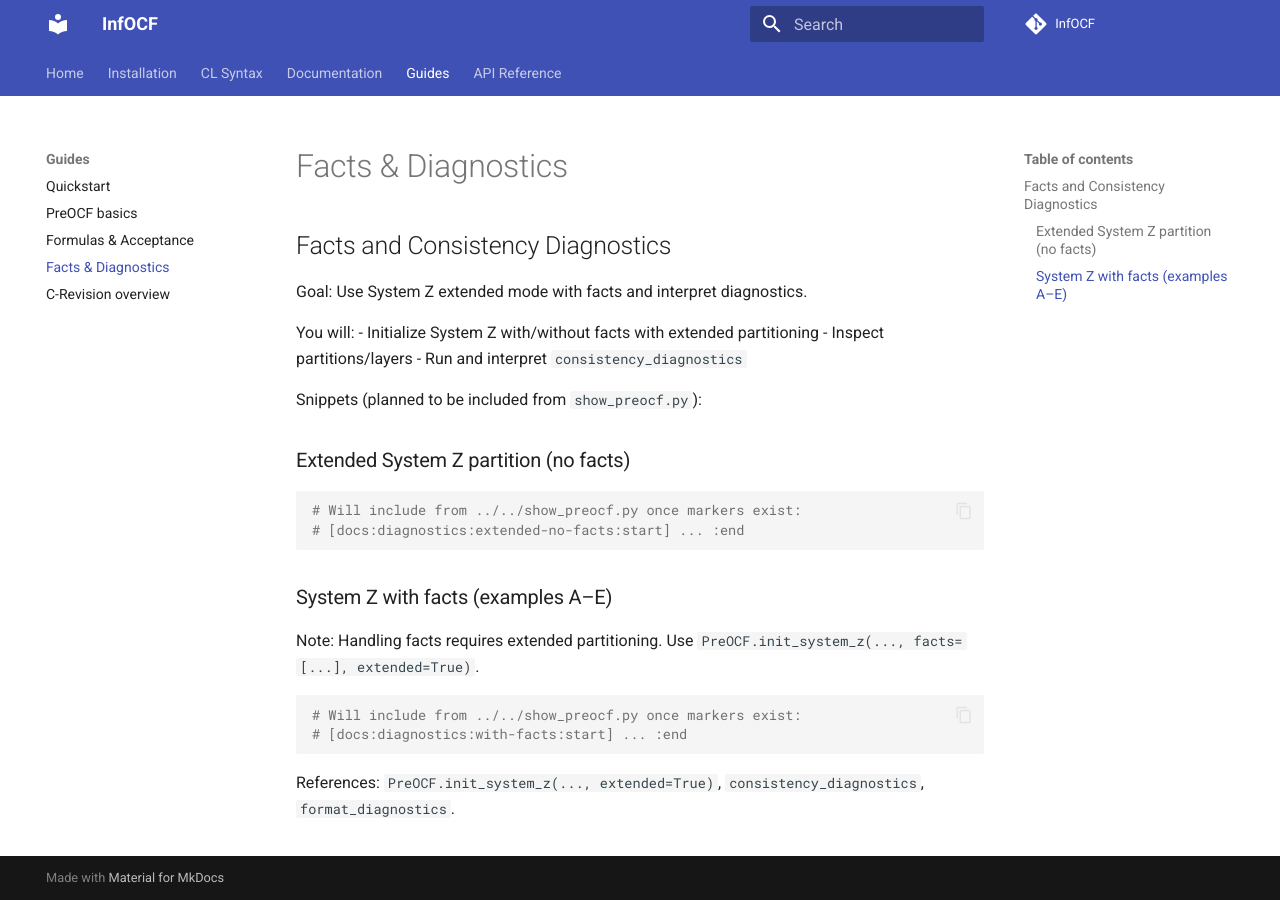
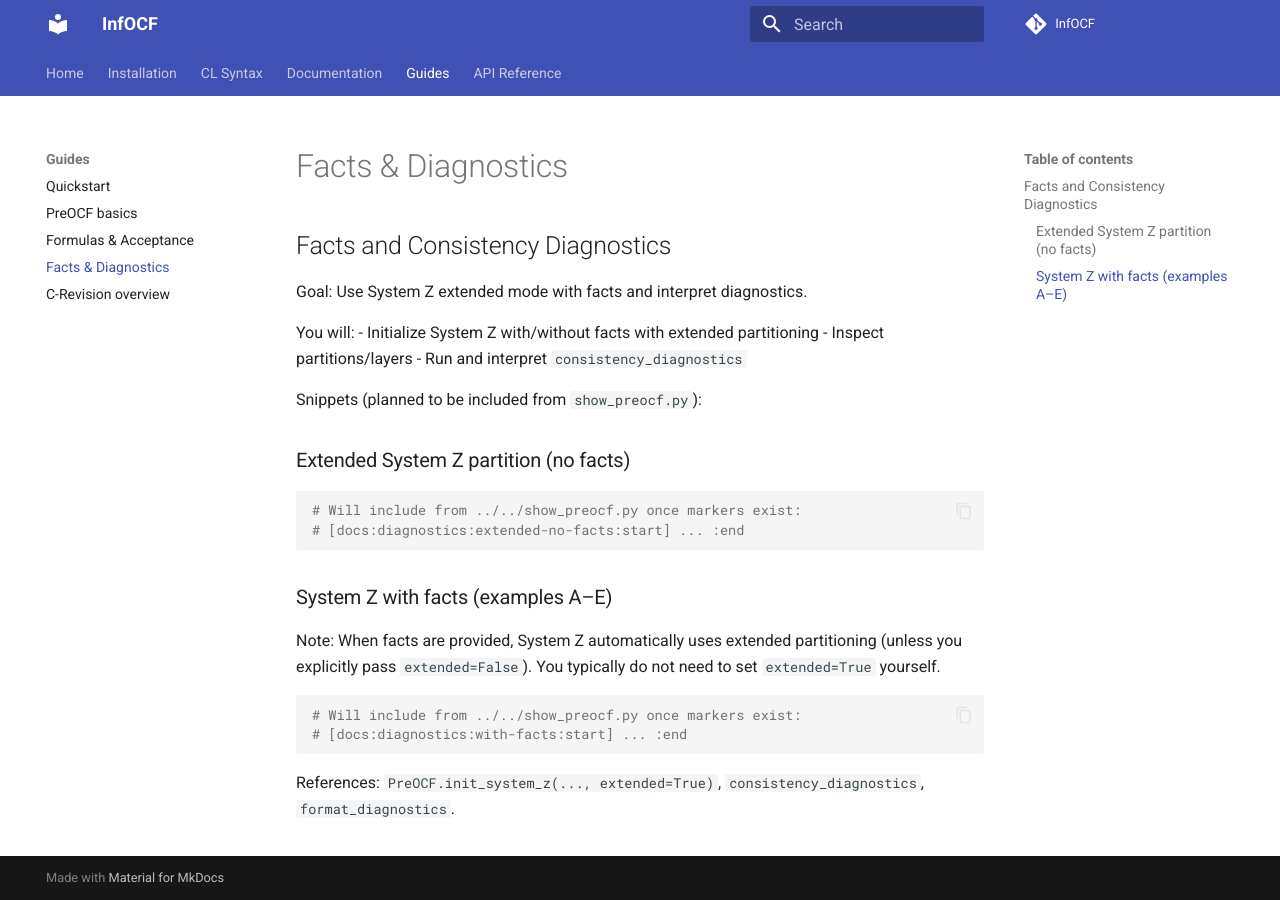
Before and after one commit to jonasphilipp/InfOCF, an MkDocs documentation site: the page built from docs/guides/facts_and_diagnostics.md, in a window 1280 px wide. Built offline with MkDocs 1.6.1 and Material for MkDocs 9.7.7, drawn with Linux system fonts in a browser that asks for light colours; comment, search, counter and statistics services are not loaded.

Commit message:
docs: clarify System Z facts auto-enable extended mode

````diff
--- a/docs/guides/facts_and_diagnostics.md
+++ b/docs/guides/facts_and_diagnostics.md
@@ -16,7 +16,7 @@ Snippets (planned to be included from `show_preocf.py`):
 ```
 
 ### System Z with facts (examples A–E)
-Note: Handling facts requires extended partitioning. Use `PreOCF.init_system_z(..., facts=[...], extended=True)`.
+Note: When facts are provided, System Z automatically uses extended partitioning (unless you explicitly pass `extended=False`). You typically do not need to set `extended=True` yourself.
 ```python
 # Will include from ../../show_preocf.py once markers exist:
 # [docs:diagnostics:with-facts:start] ... :end
````
